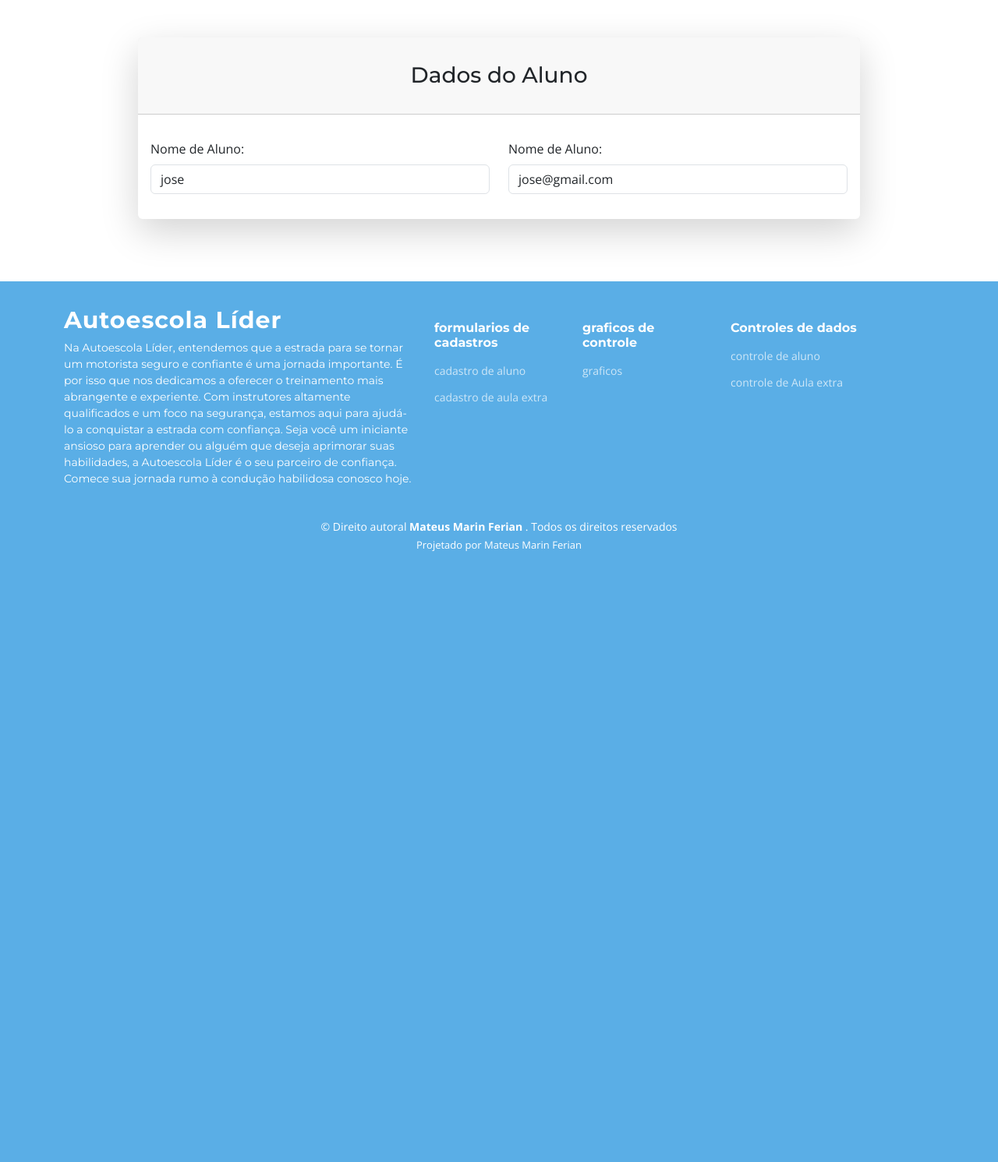
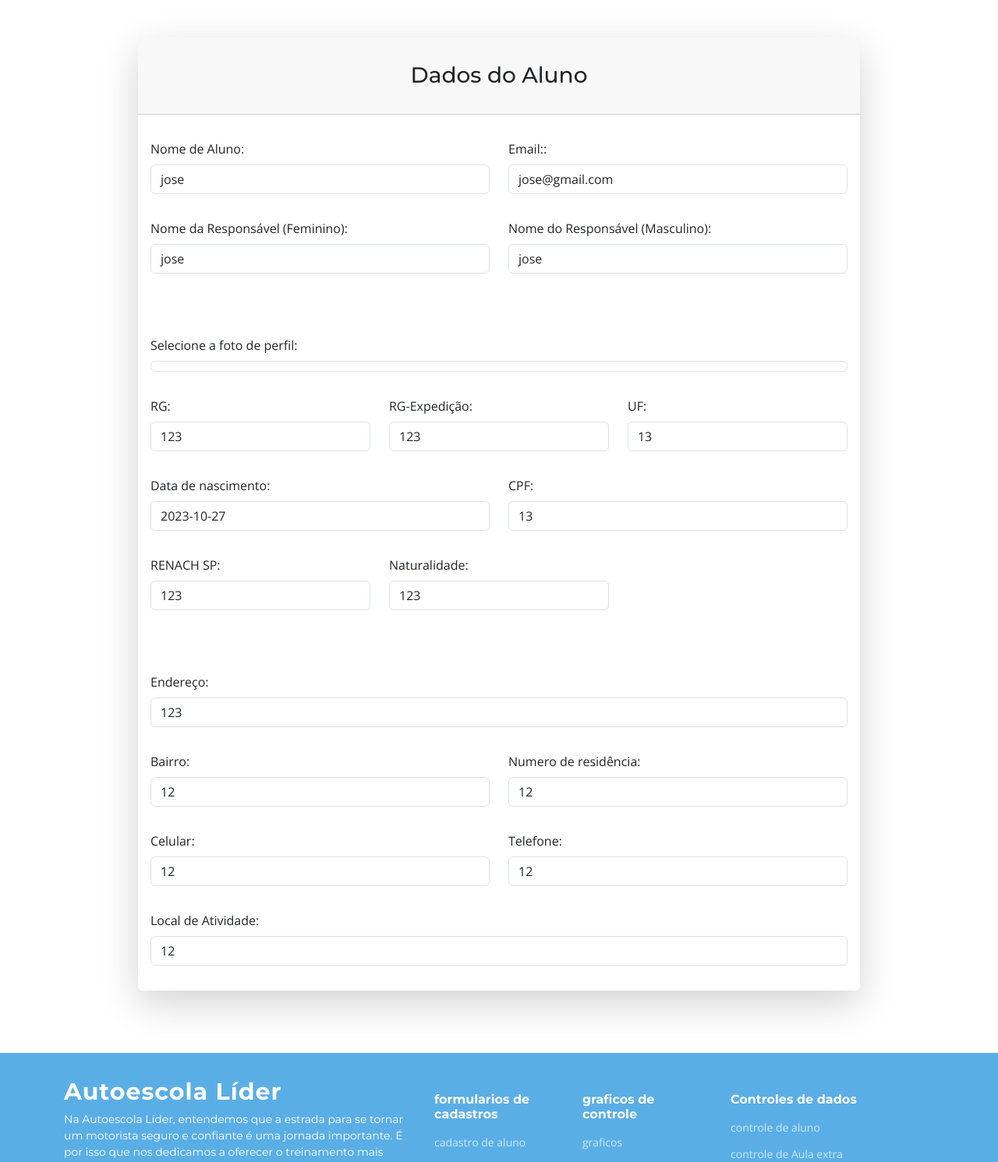
Before and after one commit to mateusferian/drive-master, a PHP site: page /formulario-de-conmsulta.php?consult=1 in a window 1280 px wide; the page is wider, and only the part inside the window is pictured. Shown: the part 130-1621 px from the top of that part at 78% size. Before the commit the page ends 837 px from the top of that part, so only its background shows below. Run offline with PHP 8.4, Linux system fonts and the light colour scheme; data comes from the database, SQL or seed files in the repository; some libraries are stand-ins or nearby versions.

Commit message:
:sparkles: feat: implementing news field of client

```diff
--- a/formulario-de-conmsulta.php
+++ b/formulario-de-conmsulta.php
@@ -11,6 +11,7 @@ include_once('./dao/ClientDAO.php');
 $client = new Client();
 $clientDAO = new ClientDAO();
 ?>
+
 <body>
     <main>
         <?php
@@ -36,12 +37,102 @@ $clientDAO = new ClientDAO();
                                 </div>
 
                                 <div class="col-sm-6 mt-3">
-                                        <label for="name" class="form-label">Nome de Aluno:</label>
-                                        <?php
-                                        $getEmail = $client->getEmail();
-                                        echo "<p class='form-control'>$getEmail</p>";
-                                        ?>
+                                    <label for="name" class="form-label">Email::</label>
+                                    <p class='form-control'><?php echo $client->getEmail(); ?></p>
                                 </div>
+
+                                <div class="col-sm-6  mt-3">
+                                    <label for="responsiblefeminine" class="form-label">Nome da Responsável
+                                        (Feminino):</label>
+                                        <p class='form-control'><?php echo $client->getMother(); ?></p>
+                                </div>
+
+                                <div class="col-sm-6  mt-3">
+                                    <label for="responsibleMale" class="form-label">Nome do Responsável
+                                        (Masculino):</label>
+                                        <p class='form-control'><?php echo $client->getFather(); ?></p>
+                                </div>
+
+                                <div class="col-md-12  mt-3">
+                                    <br><br>
+                                    <label for="profilePicture" class="form-label">Selecione a foto de
+                                        perfil:</label>
+                                        <p class='form-control'><?php echo $client->getPhoto(); ?></p>
+                                </div>
+
+                                <div class="col-sm-4  mt-3">
+                                    <label for="rg" class="form-label">RG:</label>
+                                    <p class='form-control'><?php echo $client->getRg(); ?></p>
+                                </div>
+
+                                <div class="col-sm-4 mt-3">
+                                    <label for="rgExpedition" class="form-label">RG-Expedição:</label>
+                                    <p class='form-control'><?php echo $client->getRgExpedition(); ?></p>
+                                </div>
+
+                                <div class="col-sm-4  mt-3">
+                                    <label for="uf" class="form-label">UF:</label>
+                                    <p class='form-control'><?php echo $client->getUf(); ?></p>
+                                </div>
+
+                                <div class="col-sm-6  mt-3">
+                                    <label for="dateOfBirth" class="form-label">Data de nascimento:</label>
+                                    <p class='form-control'><?php echo $client->getBirthDate(); ?></p>
+                                </div>
+
+                                <div class="col-sm-6  mt-3">
+                                    <label for="cpf" class="form-label">CPF:</label>
+                                    <p class='form-control'><?php echo $client->getCpf(); ?></p>
+                                </div>
+
+                                <div class="col-sm-4 mt-3">
+                                    <label for="renach" class="form-label">RENACH SP:</label>
+                                    <p class='form-control'><?php echo $client->getRenach(); ?></p>
+                                </div>
+
+                                <!-- <div class="col-sm-4  mt-3">
+                                        <label for="registrationNumber" class="form-label">Numero de registro:</label>
+                                        <input type="text" class="form-control" id="registrationNumber"
+                                            name="registrationNumber" placeholder="Digite o numero de registro">
+                                    </div> -->
+
+                                <div class="col-sm-4  mt-3">
+                                    <label for="naturalness" class="form-label">Naturalidade:</label>
+                                    <p class='form-control'><?php echo $client->getNaturalness(); ?></p>
+                                </div>
+
+
+                                <div class="col-sm-12 mt-3">
+                                    <br><br>
+                                    <label for="address" class="form-label">Endereço:</label>
+                                    <p class='form-control'><?php echo $client->getAddress(); ?></p>
+                                </div>
+
+                                <div class="col-sm-6  mt-3">
+                                    <label for="bairro" class="form-label">Bairro:</label>
+                                    <p class='form-control'><?php echo $client->getNeighborhood(); ?></p>
+                                </div>
+
+                                <div class="col-sm-6  mt-3">
+                                    <label for="residentialNumber" class="form-label">Numero de residência:</label>
+                                    <p class='form-control'><?php echo $client->getNumber(); ?></p>
+                                </div>
+
+                                <div class="col-sm-6  mt-3">
+                                    <label for="telephone" class="form-label">Celular:</label>
+                                    <p class='form-control'><?php echo $client->getCelphone(); ?></p>
+                                </div>
+
+                                <div class="col-sm-6  mt-3">
+                                    <label for="celphone" class="form-label">Telefone:</label>
+                                    <p class='form-control'><?php echo $client->getTelephone(); ?></p>
+                                </div>
+
+                                <div class="col-sm-12 mt-3">
+                                    <label for="activitylocation" class="form-label">Local de Atividade:</label>
+                                    <p class='form-control'><?php echo $client->getActivityLocation(); ?></p>
+                                </div>
+
                             </div>
                         </div>
                     </div>
```
Lines whose indentation alone changed are shown as unchanged.
